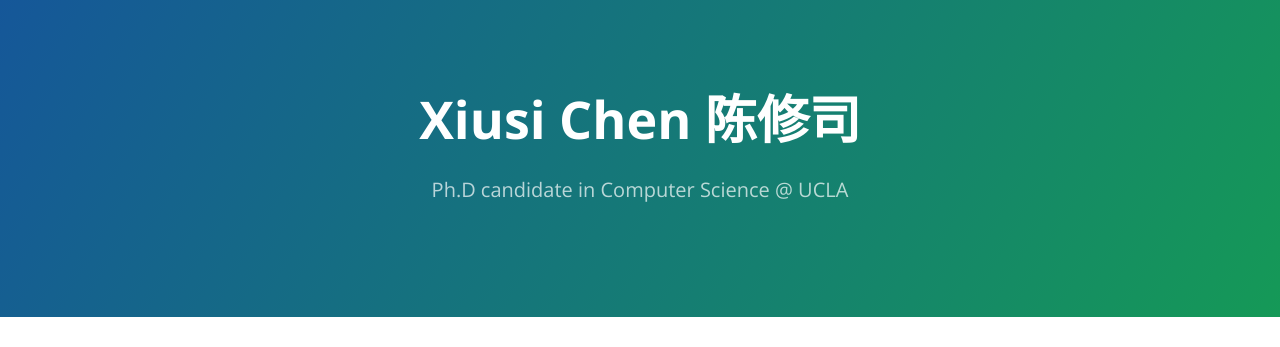
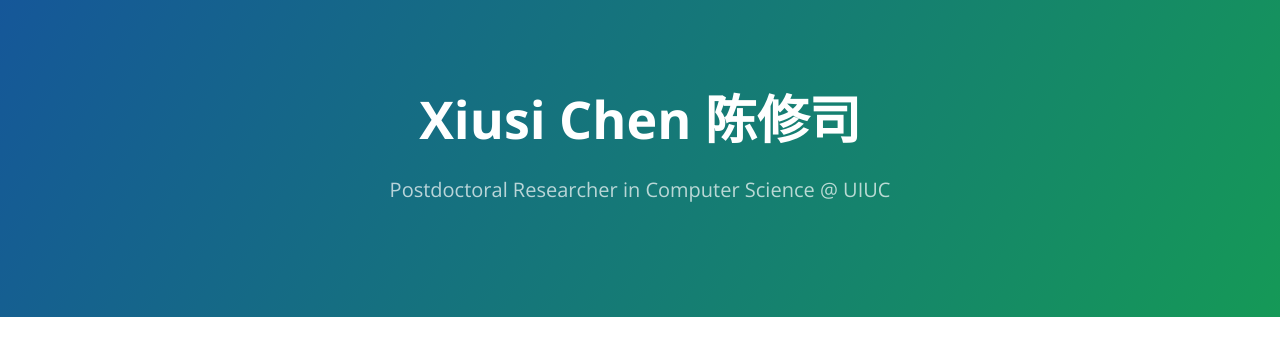
Before and after one commit to xiusic/xiusic.github.io, a Jekyll site: the page built from index.md, in a window 1280 px wide and 900 px high. Shown: the top 347 px of the window. Built offline with Jekyll 4.4.1, drawn with Linux system fonts in a browser that asks for light colours; our own code applies the rules of GitHub Pages for plain Markdown files.

Commit message:
Update _config.yml

```diff
--- a/_config.yml
+++ b/_config.yml
@@ -1,5 +1,5 @@
 title: Xiusi Chen  陈修司
-description: Ph.D candidate in Computer Science @ UCLA
+description: Postdoctoral Researcher in Computer Science @ UIUC
 show_downloads: false
 google_analytics:
 theme: jekyll-theme-cayman
```
